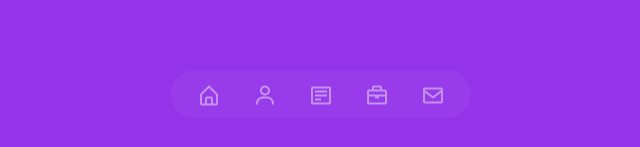
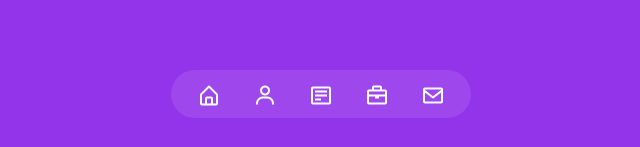
Before and after one commit to pintu1609/3d_portfolio, a Next.js app: page / in a window 1280 px wide. Shown: the part 650-797 px from the top of the page, without its empty margins (319-959 px from the left). Built offline with nearby package versions, Linux system fonts and the light colour scheme.

Commit message:
reduce nav animatition delay

```diff
--- a/src/app/globals.css
+++ b/src/app/globals.css
@@ -141,7 +141,9 @@ transition-delay: 0.5s;
 
 .animate-nav {
   animation: nav-animation 1s ease-in-out backwards;
-  animation-delay: 5s;
+  /* animation-delay: 5s; */
+  /* remove cube effect */
+  animation-delay: 1s;
 
 }
 
```
